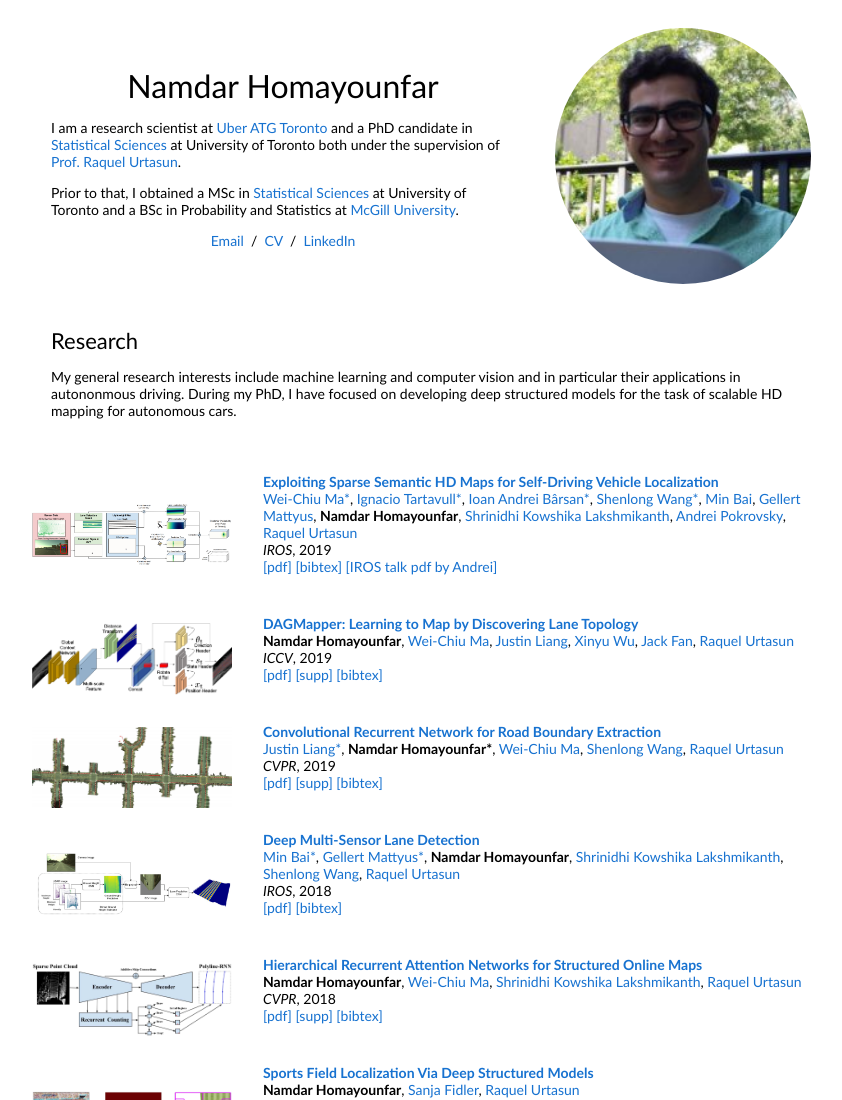
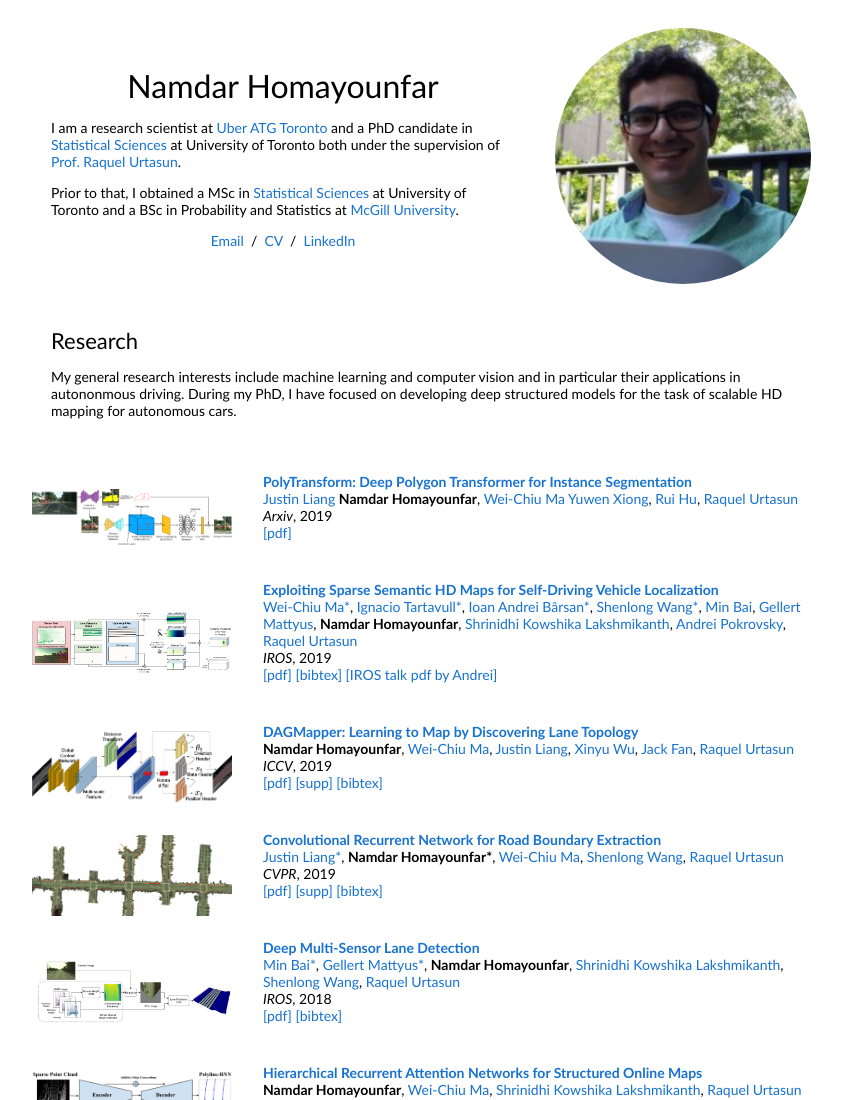
Before and after one commit to nhoma/nhoma.github.io, a plain HTML site: page index.html in a window 1280 px wide. Shown: the top 1100 px of the page, without its empty margins (209-1051 px from the left). Drawn offline with Linux system fonts and the light colour scheme.

Commit message:
polytransform paper

```diff
--- a/index.html
+++ b/index.html
@@ -59,6 +59,34 @@
           </tr>
         </tbody></table>
         <table style="width:100%;border:0px;border-spacing:0px;border-collapse:separate;margin-right:auto;margin-left:auto;"><tbody>
+
+
+
+
+
+          <tr>
+            <td>
+                    <img border="0" src="images/polytransform.png" class="publogo">
+            </td>
+            <td style="padding:20px;width:75%;vertical-align:middle">
+                <a href="https://arxiv.org/abs/1912.02801">
+                <papertitle>PolyTransform: Deep Polygon Transformer for Instance Segmentation</papertitle>
+                </a>
+                <br>
+                <a href="http://justin-liang.com/">Justin Liang</a>
+                <strong>Namdar Homayounfar</strong>,
+                <a href="https://people.csail.mit.edu/weichium/">Wei-Chiu Ma</a>
+                <a href="http://www.cs.toronto.edu/~yuwen/"> Yuwen Xiong</a>,
+                <a href=""> Rui Hu</a>,
+                <a href="http://www.cs.toronto.edu/~urtasun/">Raquel Urtasun</a>
+                <br>
+                <em>Arxiv</em>, 2019
+                <br>
+                <a href=https://arxiv.org/pdf/1912.02801.pdf>[pdf]</a>
+                <br>
+            </td>
+        </tr>
+
 
 
         <tr>
```
Also changed, not shown: images/polytransform.png (added), 1 other file.
